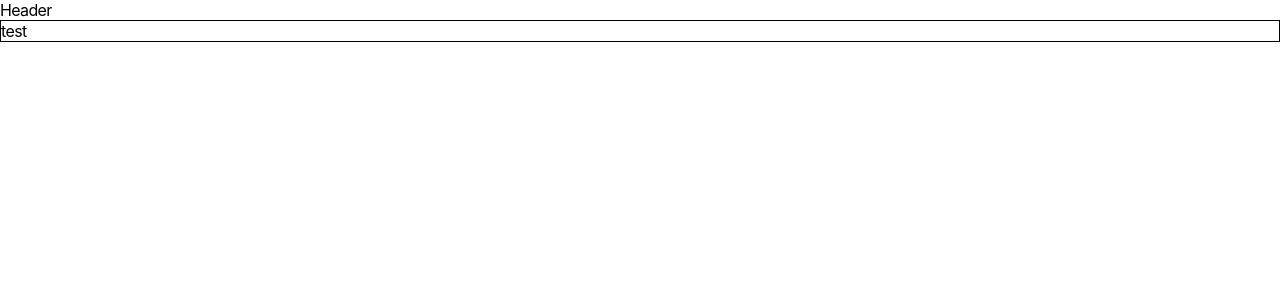
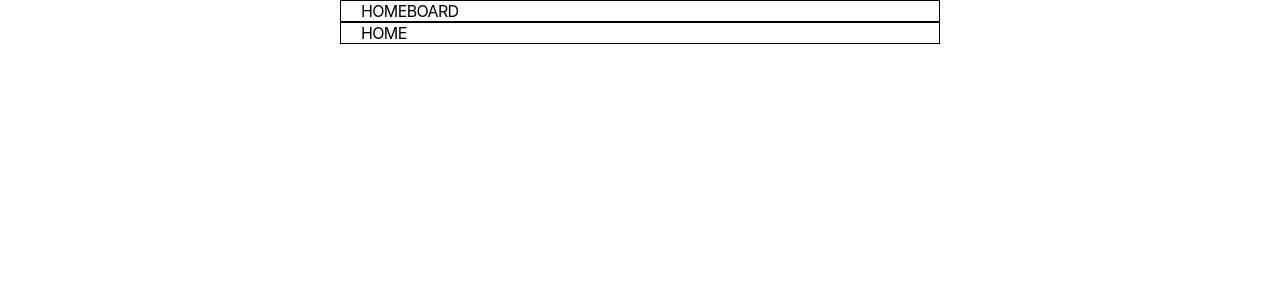
Before and after one commit to gonasooc/mudium, a React (Create React App) app: page / in a window 1280 px wide. Shown: the top 300 px of the page. Built offline with nearby package versions, Linux system fonts and the light colour scheme; a web font is replaced by a local one.

Commit message:
router 구조 세팅

```diff
--- a/src/App.js
+++ b/src/App.js
@@ -1,9 +1,12 @@
 import "styles/Base.scss"; // reset css
 import "styles/App.scss"; // main css
+import "styles/Header.scss"; // header css
 import { BrowserRouter as Router, Routes, Route } from "react-router-dom";
 import { createTheme, ThemeProvider } from "@mui/material";
 import Header from "components/Header";
-import Test from "pages/Test";
+import Home from "pages/Home";
+import BoardList from "pages/board/BoardList";
+import BoardWrite from "pages/board/BoardWrite";
 
 const theme = createTheme({
   // 별도 테마 설정(MUI 기본 폰트 변경)
@@ -19,7 +22,9 @@ function App() {
       <Router>
         <Header />
         <Routes>
-          <Route path="/" element={<Test />} />
+          <Route path="/" element={<Home />} />
+          <Route path="/list" element={<BoardList />} />
+          <Route path="/write" element={<BoardWrite />} />
         </Routes>
       </Router>
     </ThemeProvider>
--- a/src/components/Header.js
+++ b/src/components/Header.js
@@ -1,3 +1,16 @@
+import { Link } from "react-router-dom";
+
 export default function Header() {
-  return <div>Header</div>;
+  return (
+    <div className="mudium-header">
+      <div className="header-inner">
+        <Link to="/">
+          <span>HOME</span>
+        </Link>
+        <Link to="/list">
+          <span>BOARD</span>
+        </Link>
+      </div>
+    </div>
+  );
 }
--- /dev/null
+++ b/src/pages/Home.js
@@ -0,0 +1,9 @@
+export default function Home() {
+  return (
+    <div className="page-container">
+      <div className="layout-center">
+        <div>HOME</div>
+      </div>
+    </div>
+  );
+}
--- a/src/pages/Test.js
+++ /dev/null
@@ -1,7 +0,0 @@
-export default function Test() {
-  return (
-    <div>
-      <div className="test">test</div>
-    </div>
-  );
-}
--- /dev/null
+++ b/src/pages/board/BoardList.js
@@ -0,0 +1,14 @@
+import { Link } from "react-router-dom";
+
+export default function BoardList() {
+  return (
+    <div className="page-container">
+      <div className="layout-center">
+        <div>BOARD LIST</div>
+        <Link to="/write">
+          <button>글쓰기</button>
+        </Link>
+      </div>
+    </div>
+  );
+}
--- /dev/null
+++ b/src/pages/board/BoardWrite.js
@@ -0,0 +1,10 @@
+export default function BoardWrite() {
+  return (
+    <div className="page-container">
+      <div className="layout-center">
+        <div>BOARD WRITE</div>
+        <input type="text" />
+      </div>
+    </div>
+  );
+}
--- a/src/styles/App.scss
+++ b/src/styles/App.scss
@@ -1,3 +1,7 @@
-.test {
+// common
+.layout-center {
+  max-width: 600px;
+  margin: 0 auto;
+  padding: 0 20px;
   border: 1px solid #000;
 }
--- /dev/null
+++ b/src/styles/Header.scss
@@ -0,0 +1,9 @@
+// header
+.mudium-header {
+  .header-inner {
+    max-width: 600px;
+    margin: 0 auto;
+    padding: 0 20px;
+    border: 1px solid #000;
+  }
+}
```
